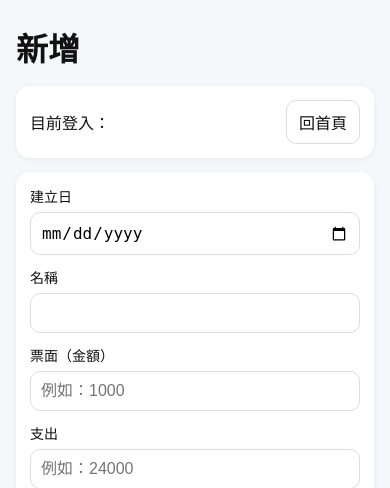
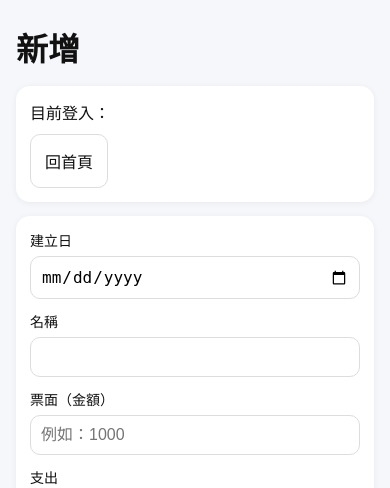
Before and after one commit to whork43-tech/public, a FastAPI app: template templates/add.html in a window 390 px wide. Shown: the top 488 px of the page. Run offline with FastAPI, Linux system fonts and the light colour scheme; the template is opened without the code that fills it, so the values that code supplies are empty; some libraries are stand-ins or nearby versions.

Commit message:
Add files via upload

```diff
--- a/static/style.css
+++ b/static/style.css
@@ -307,3 +307,54 @@ h3 {
 .is-hidden {
   display: none !important;
 }
+
+@media (max-width: 640px) {
+  .card h2 {
+    text-align: center;
+  }
+
+  /* 功能區的主要按鈕 */
+  .card a.btn.primary,
+  .card a.btn {
+    width: 100%;
+    justify-content: center;
+    font-size: 16px;
+    padding: 14px;
+  }
+
+  /* 功能按鈕之間拉開 */
+  .card a.btn+a.btn {
+    margin-top: 10px;
+    margin-left: 0 !important;
+  }
+}
+
+@media (max-width: 640px) {
+  .seg {
+    display: none;
+  }
+}
+
+@media (max-width: 640px) {
+  .card[style*="justify-content:space-between"] {
+    flex-direction: column;
+    align-items: flex-start !important;
+    gap: 10px;
+  }
+
+  .card[style*="justify-content:space-between"] .btn {
+    width: auto;
+  }
+}
+
+@media (max-width: 640px) {
+  .card[style*="justify-content:space-between"] {
+    flex-direction: column;
+    align-items: flex-start !important;
+    gap: 10px;
+  }
+
+  .card[style*="justify-content:space-between"] .btn {
+    width: auto;
+  }
+}
```
